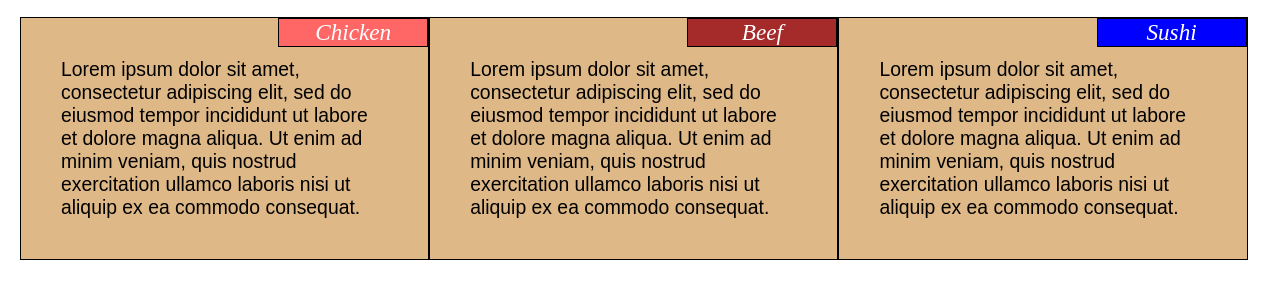
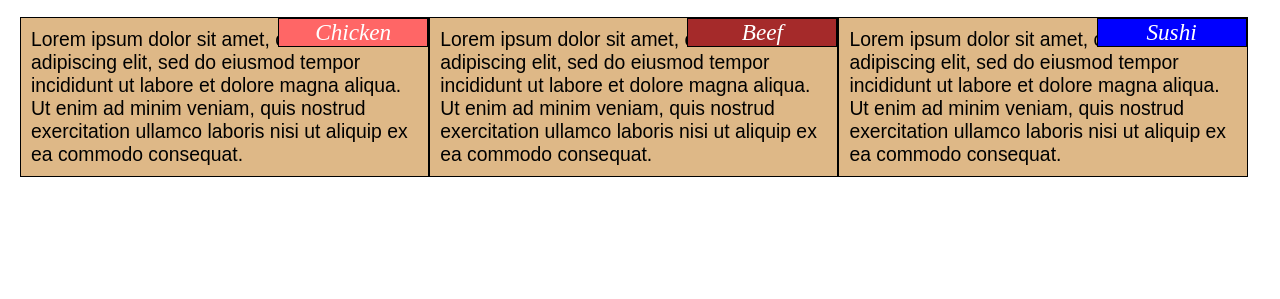
Before and after one commit to rishenrj/coursera-test, a plain HTML site: page site/Module2-Solution/index.html in a window 1280 px wide. Shown: the part 65-364 px from the top of the page. Drawn offline with Linux system fonts and the light colour scheme.

Commit message:
Update index.html

```diff
--- a/site/Module2-Solution/index.html
+++ b/site/Module2-Solution/index.html
@@ -13,12 +13,19 @@
 <h1>Our Famous Menu</h1>
 
 <div class="row">
-	<div class="col-lg-4 col-md-6 col-mob-12" id="box1">Lorem ipsum dolor sit amet, consectetur adipiscing elit, sed do eiusmod tempor incididunt ut labore et dolore magna aliqua. Ut enim ad minim veniam, quis nostrud exercitation ullamco laboris nisi ut aliquip ex ea commodo consequat.
-		<p class="title1">Chicken</p></div>
-	<div class="col-lg-4 col-md-6 col-mob-12" id="box2">Lorem ipsum dolor sit amet, consectetur adipiscing elit, sed do eiusmod tempor incididunt ut labore et dolore magna aliqua. Ut enim ad minim veniam, quis nostrud exercitation ullamco laboris nisi ut aliquip ex ea commodo consequat.
-		<p class="title2">Beef</p></div>
-	<div class="col-lg-4 col-md-12 col-mob-12" id="box3">Lorem ipsum dolor sit amet, consectetur adipiscing elit, sed do eiusmod tempor incididunt ut labore et dolore magna aliqua. Ut enim ad minim veniam, quis nostrud exercitation ullamco laboris nisi ut aliquip ex ea commodo consequat.
-		<p class="title3">Sushi</p></div>
+	<div class="col-lg-4 col-md-6 col-mob-12">
+		<section>Lorem ipsum dolor sit amet, consectetur adipiscing elit, sed do eiusmod tempor incididunt ut labore et dolore magna aliqua. Ut enim ad minim veniam, quis nostrud exercitation ullamco laboris nisi ut aliquip ex ea commodo consequat.</section>
+		<p class="title1">Chicken</p>
+	</div>
+	<div class="col-lg-4 col-md-6 col-mob-12">
+		<section>Lorem ipsum dolor sit amet, consectetur adipiscing elit, sed do eiusmod tempor incididunt ut labore et dolore magna aliqua. Ut enim ad minim veniam, quis nostrud exercitation ullamco laboris nisi ut aliquip ex ea commodo consequat. </section>
+		<p class="title2">Beef</p>
+	</div>
+	<div class="col-lg-4 col-md-12 col-mob-12">
+		<section>Lorem ipsum dolor sit amet, consectetur adipiscing elit, sed do eiusmod tempor incididunt ut labore et dolore magna aliqua. Ut enim ad minim veniam, quis nostrud exercitation ullamco laboris nisi ut aliquip ex ea commodo consequat. </section>
+		<p class="title3">Sushi</p>
+	</div>
+</div>
 
 </body>
 </html>
```
